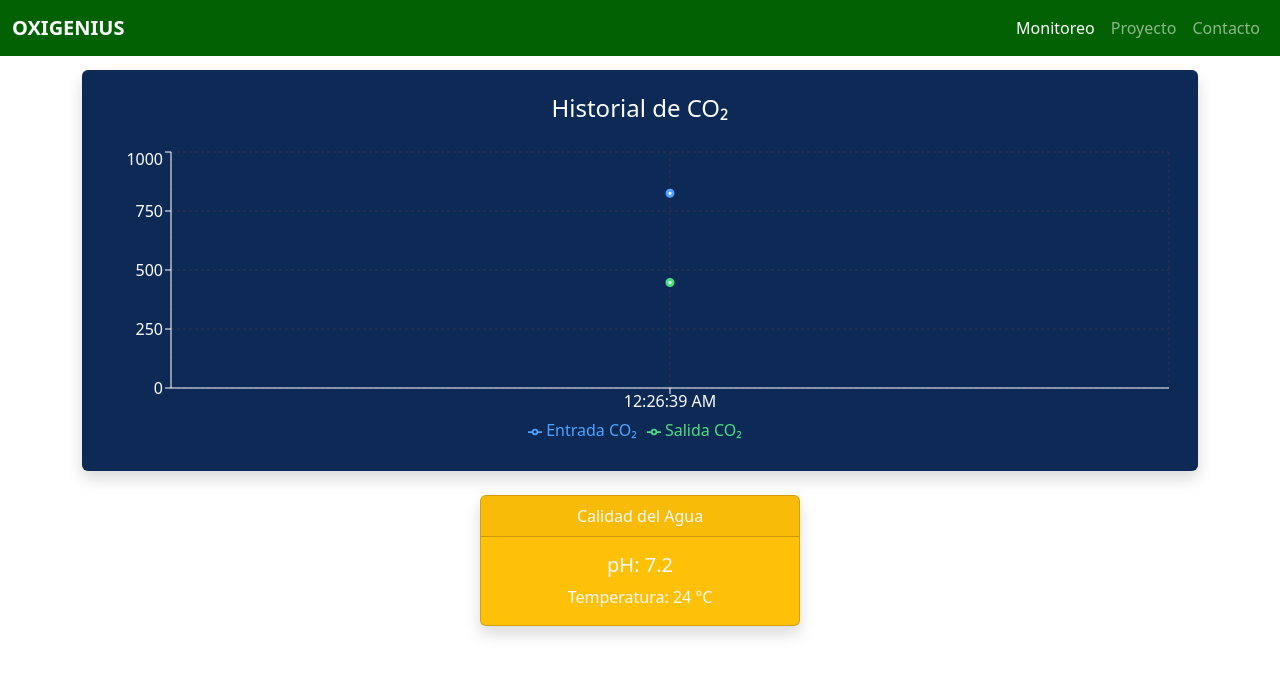
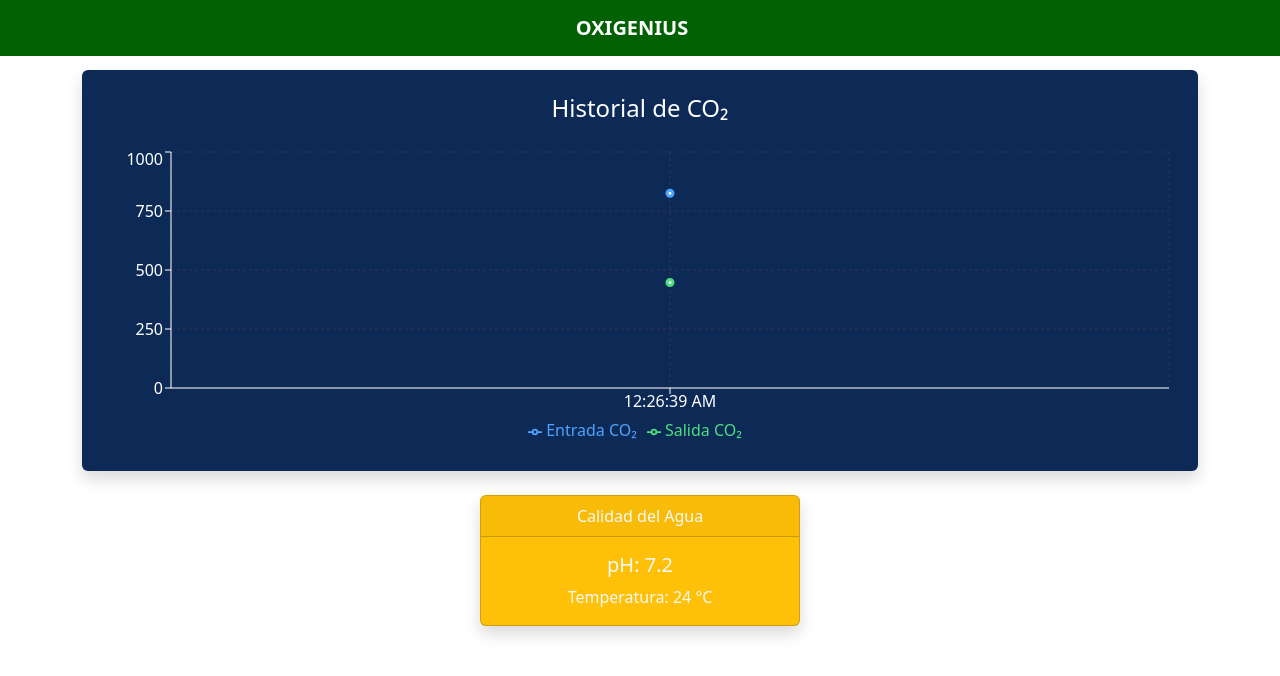
Before and after one commit to Cesia-MM/OXIGENIUS2026, a React (Vite) app: page / in a window 1280 px wide. Shown: the top 676 px of the page. Built offline with nearby package versions, Linux system fonts and the light colour scheme.

Commit message:
Se quito el boton de la parte de arriba

```diff
--- a/src/App.tsx
+++ b/src/App.tsx
@@ -11,34 +11,12 @@ function App() {
         className="navbar navbar-expand-lg navbar-dark fixed-top"
         style={{ backgroundColor: "#026102" }}
       >
-        <div className="container-fluid">
+        <div className="container-fluid justify-content-center">
           <a className="navbar-brand fw-bold" href="#">
             OXIGENIUS
           </a>
 
-          <button
-            className="navbar-toggler"
-            type="button"
-            data-bs-toggle="collapse"
-            data-bs-target="#navbarNav"
-          >
-            <span className="navbar-toggler-icon"></span>
-          </button>
-
-          <div className="collapse navbar-collapse" id="navbarNav">
-            <ul className="navbar-nav ms-auto">
-              <li className="nav-item">
-                <a className="nav-link active" href="#">Monitoreo</a>
-              </li>
-              <li className="nav-item">
-                <a className="nav-link" href="#">Proyecto</a>
-              </li>
-              <li className="nav-item">
-                <a className="nav-link" href="#">Contacto</a>
-              </li>
-            </ul>
           </div>
-        </div>
       </nav>
 
       {/* CONTENIDO (FUERA DEL NAV) */}
```
